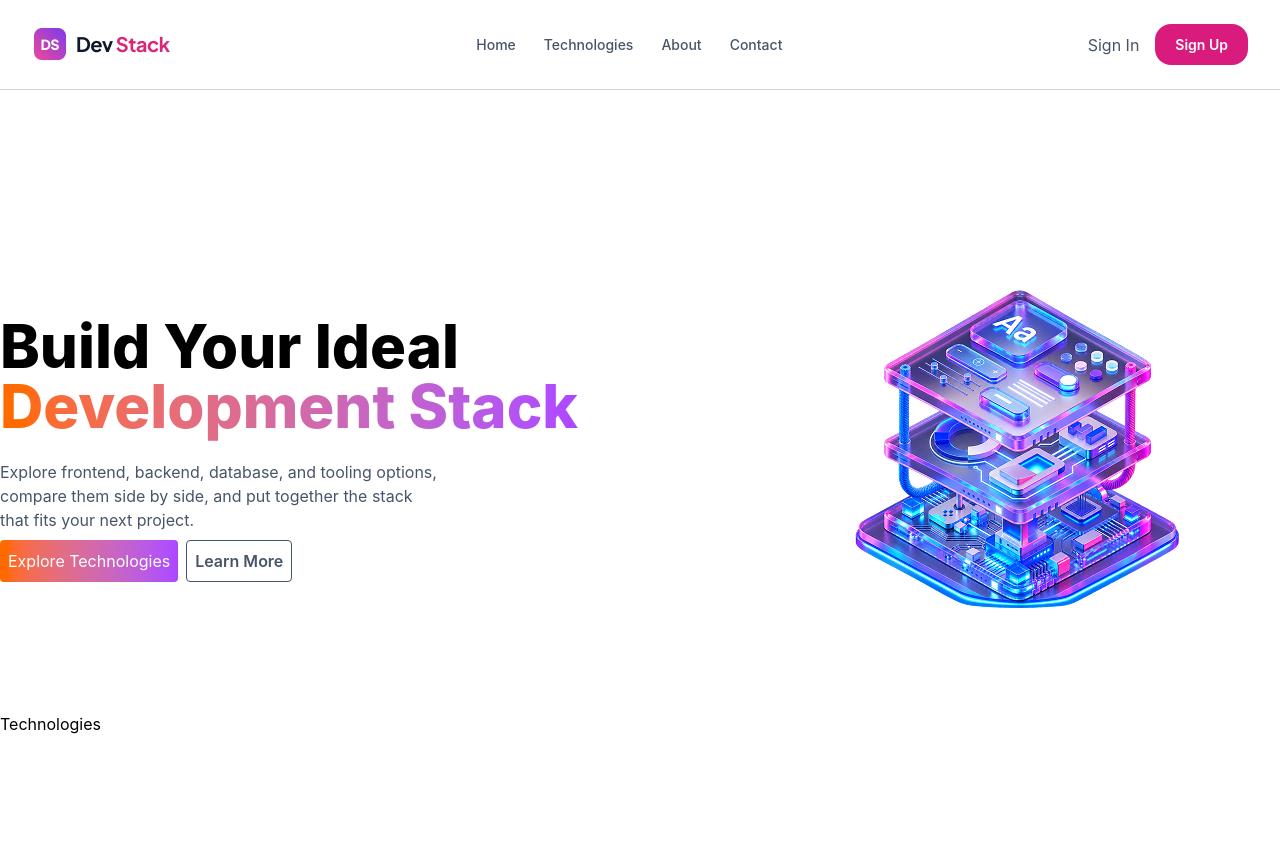
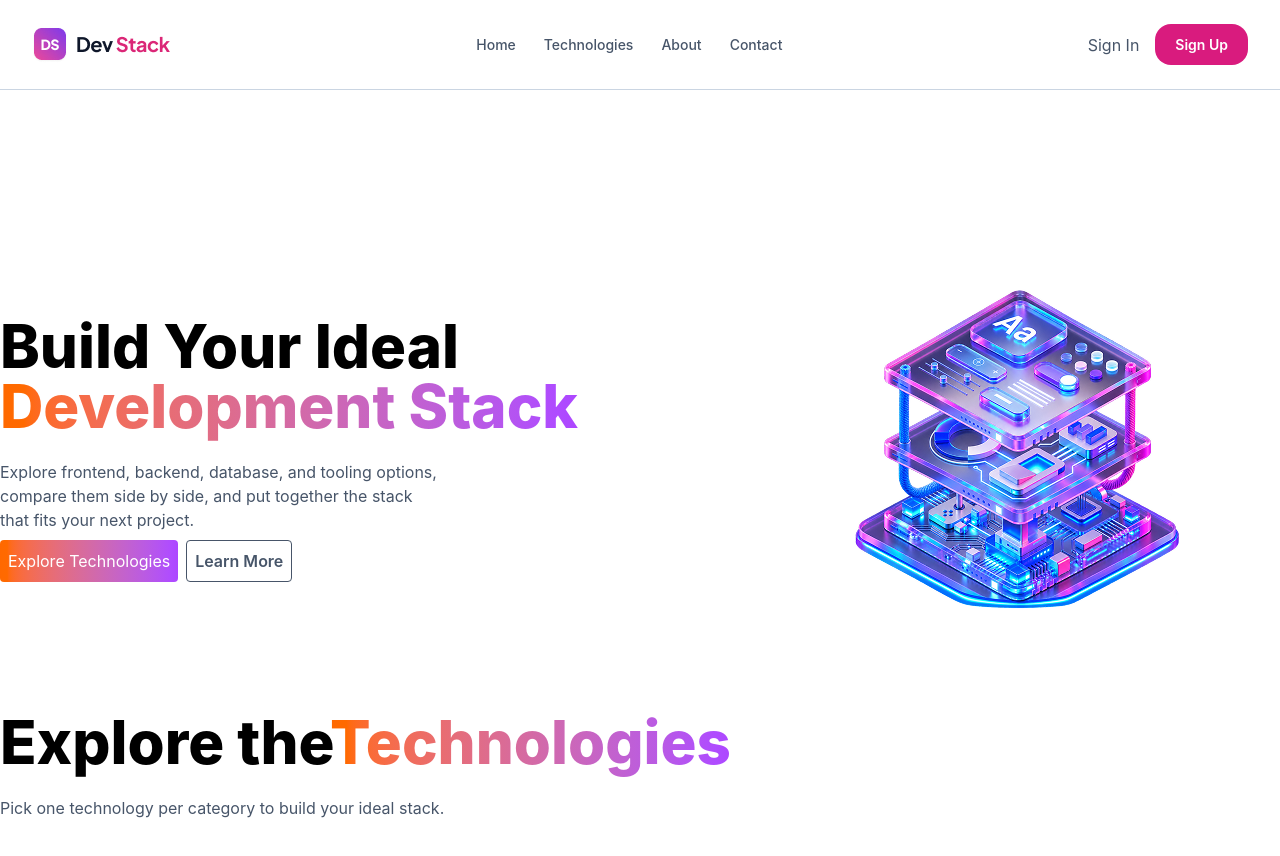
Before and after one commit to mahbub810515/A05-DevStack, a React (Vite) app: page / in a window 1280 px wide. Shown: the top 856 px of the page. Before the commit the page ends 800 px from the top, so only its background shows below. Built offline with nearby package versions, Linux system fonts and the light colour scheme.

Commit message:
add title to technologies component

```diff
--- a/src/components/technologies/Technologies.tsx
+++ b/src/components/technologies/Technologies.tsx
@@ -1,12 +1,22 @@
+import { use } from "react"
+import type { TechnologyType } from "../../types/TechnologyType"
+
+export type TechnologiesProps = {
+    technologiesPromise: Promise<TechnologyType[]>
+}
 
 
+const Technologies = ({ technologiesPromise }: TechnologiesProps) => {
+    const technologies = use(technologiesPromise)
 
-const Technologies = ({technologiesPromise}) => {
-  return (
-    <div>
-        <h1>Technologies</h1>
-    </div>
-  )
+    return (
+        <div className="container mx-auto">
+            <div className="mb-10">
+                <h1 className='font-extrabold text-6xl pb-6'>Explore the<span className=' bg-linear-to-r from-orange-500 to-purple-500 bg-clip-text text-transparent'>Technologies</span></h1>
+                <p className='font-normal text-18px text-primary-black mb-2'>Pick one technology per category to build your ideal stack. </p>
+            </div>
+        </div>
+    )
 }
 
 export default Technologies
--- /dev/null
+++ b/src/types/TechnologyType.ts
@@ -0,0 +1,10 @@
+export type TechnologyType={
+    "id": number,
+    "name": string,
+    "category": string,
+    "description": string,
+    "icon": string,
+    "rating": number,
+    "difficulty": string,
+    "badge": string,
+}
```
